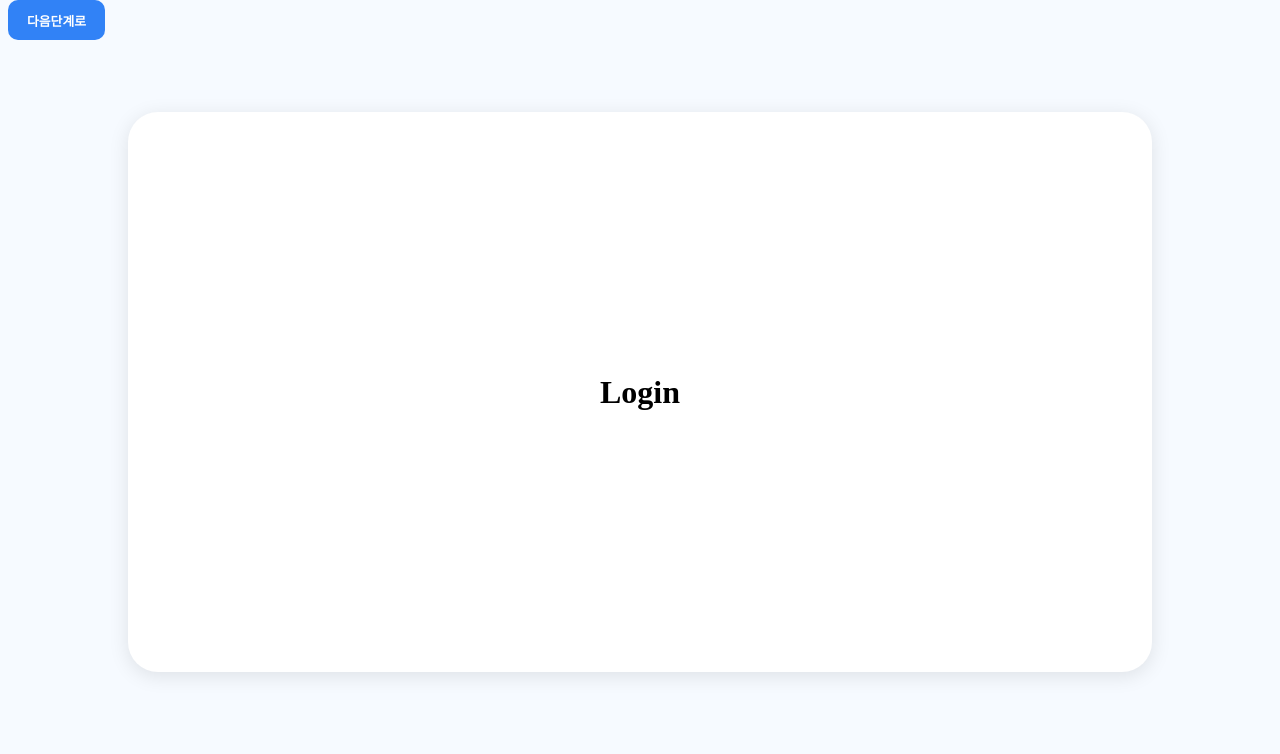
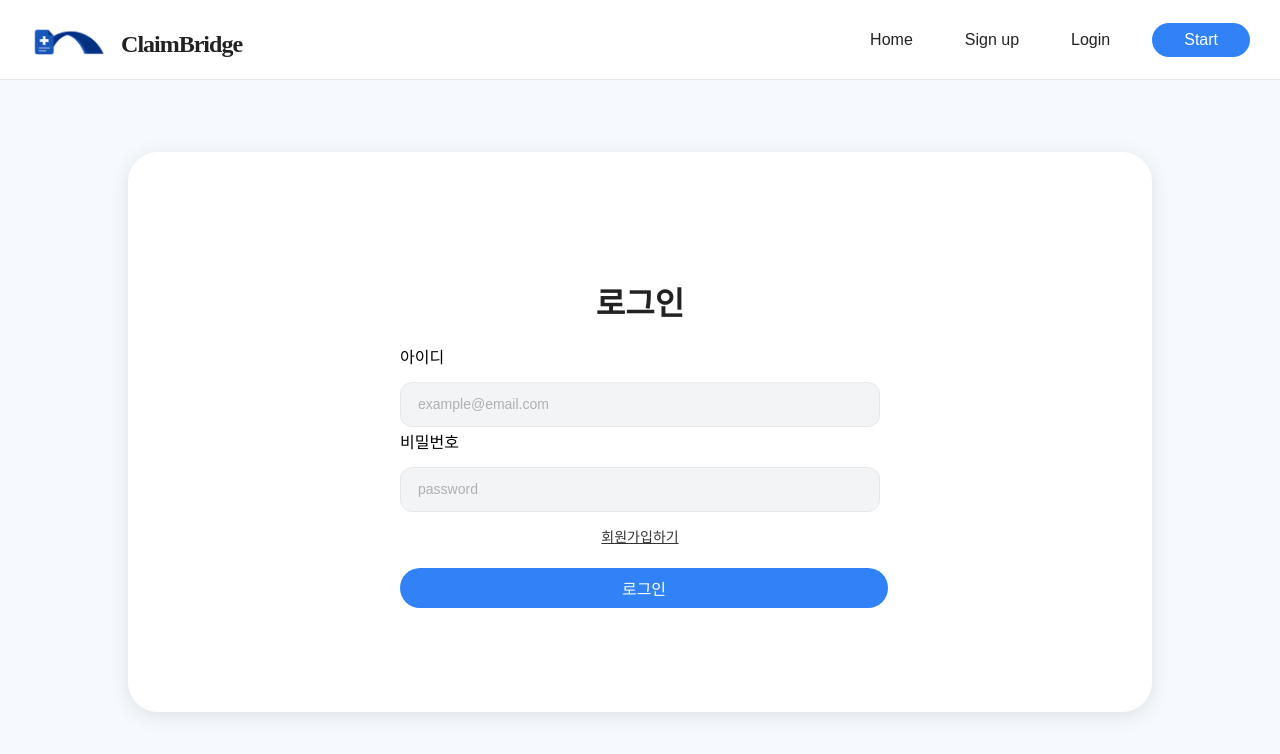
Before and after one commit to 2025-Summer-Bootcamp-Team-H/frontend, a React (Vite) app: page /Login in a window 1280 px wide. Shown: the top 754 px of the page. Built offline with nearby package versions, Linux system fonts and the light colour scheme.

Commit message:
Design: 로그인 페이지 퍼블리싱

```diff
--- a/src/pages/Login.jsx
+++ b/src/pages/Login.jsx
@@ -1,13 +1,43 @@
+import Navbar from '../components/Navbar'
 import Container from '../components/Container'
-//import Bigbtn from '../components/buttons/Bigbtn'
-import Smallbtn from '../components/buttons/Smallbtn'
+import Bigbtn from '../components/buttons/Bigbtn'
+import TextInput from '../components/Textinput'
+import styled from 'styled-components';
+
+
+const Title = styled.h1`
+  font-size: 2rem;
+  font-weight: bold;
+  margin-bottom: 18px;
+  color: #222;
+  text-align: center;
+`;
+
+const StyledTextButton = styled.a`
+  text-decoration: underline;
+  color: #333;
+  font-weight: 500;
+  font-size: 14px;
+  cursor: pointer;
+  background: none;
+  border: none;
+  display: inline-block;
+  margin: 10px 0 0 0;
+  &:hover {
+    color: #000;
+  }
+`;
 
 function Login() {
     return (
         <>
-            <Smallbtn>다음단계로</Smallbtn>
+            <Navbar type="user-logged-out" />
             <Container>
-                <h1>Login</h1>
+                <Title>로그인</Title>
+                <TextInput label="아이디" placeholder="example@email.com" />
+                <TextInput label="비밀번호" placeholder="password" type="password" />
+                <StyledTextButton href="/signup">회원가입하기</StyledTextButton>
+                <Bigbtn style={{ marginTop: '18px' }}>로그인</Bigbtn>
             </Container>
         </>
     )
```
